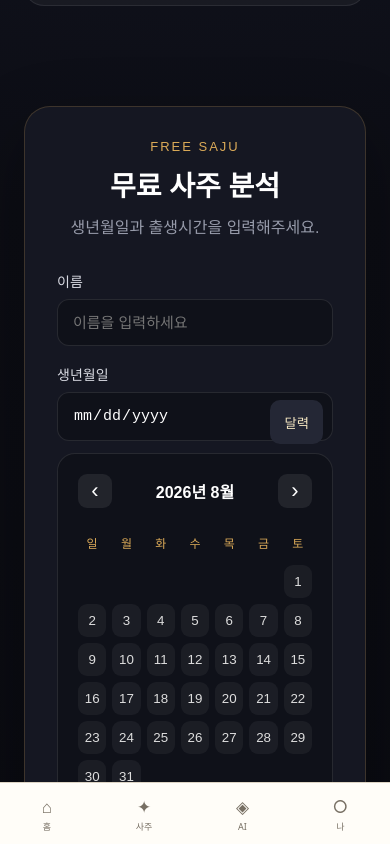
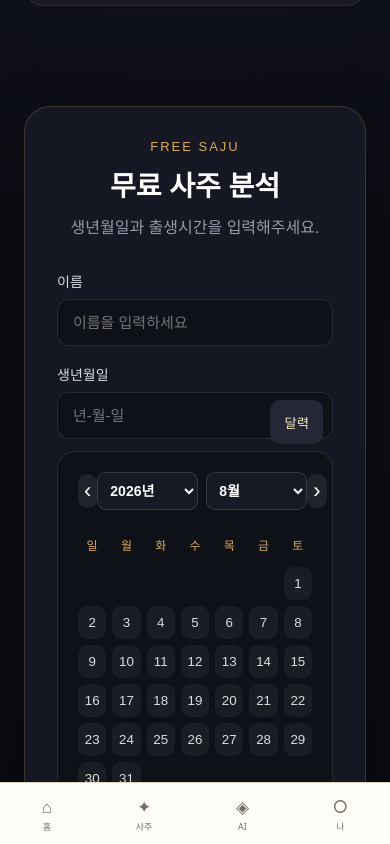
Before and after one commit to myeongun-ai/myeongun, a Next.js app: page / in a window 390 px wide. Both pictures are taken after a click on the button "달력". Shown: the part 1173-2017 px from the top of the page. Built offline with nearby package versions, Linux system fonts and the light colour scheme.

Commit message:
홈 무료 사주 모바일 연도 월 선택 달력 개선

```diff
--- a/app/page.tsx
+++ b/app/page.tsx
@@ -394,16 +394,22 @@ export default function Home() {
 
             <div style={{ position: "relative" }}>
               <input
-                name="birth"
-                value={form.birth}
-                onChange={handleChange}
-                type="date"
-                style={inputStyle}
-              />
+                  name="birth"
+                  value={form.birth}
+                  type="text"
+                  readOnly
+                  placeholder="년-월-일"
+                  onClick={() => setCalendarOpen(true)}
+                  style={{
+                    ...inputStyle,
+                    cursor: "pointer",
+                    paddingRight: "86px",
+                  }}
+                />
 
               <button
                 type="button"
-                onClick={() => setCalendarOpen(!calendarOpen)}
+                onClick={() => setCalendarOpen(true)}
                 style={{
                   position: "absolute",
                   right: "10px",
@@ -448,9 +454,76 @@ export default function Home() {
                     ‹
                   </button>
 
-                  <strong>
-                    {year}년 {month + 1}월
-                  </strong>
+                  <div
+                      style={{
+                        display: "grid",
+                        gridTemplateColumns: "1fr 1fr",
+                        gap: "8px",
+                        minWidth: "210px",
+                      }}
+                    >
+                      <select
+                        aria-label="연도 선택"
+                        value={year}
+                        onChange={(e) =>
+                          setViewDate(
+                            new Date(Number(e.target.value), month, 1)
+                          )
+                        }
+                        style={{
+                          minWidth: 0,
+                          height: "38px",
+                          border: "1px solid rgba(255,255,255,0.14)",
+                          borderRadius: "9px",
+                          background: "#171a24",
+                          color: "#fff",
+                          padding: "0 8px",
+                          fontSize: "14px",
+                          fontWeight: 700,
+                        }}
+                      >
+                        {Array.from(
+                          {
+                            length:
+                              new Date().getFullYear() - 1930 + 1,
+                          },
+                          (_, i) => new Date().getFullYear() - i
+                        ).map((itemYear) => (
+                          <option key={itemYear} value={itemYear}>
+                            {itemYear}년
+                          </option>
+                        ))}
+                      </select>
+
+                      <select
+                        aria-label="월 선택"
+                        value={month}
+                        onChange={(e) =>
+                          setViewDate(
+                            new Date(year, Number(e.target.value), 1)
+                          )
+                        }
+                        style={{
+                          minWidth: 0,
+                          height: "38px",
+                          border: "1px solid rgba(255,255,255,0.14)",
+                          borderRadius: "9px",
+                          background: "#171a24",
+                          color: "#fff",
+                          padding: "0 8px",
+                          fontSize: "14px",
+                          fontWeight: 700,
+                        }}
+                      >
+                        {Array.from({ length: 12 }, (_, i) => i).map(
+                          (itemMonth) => (
+                            <option key={itemMonth} value={itemMonth}>
+                              {itemMonth + 1}월
+                            </option>
+                          )
+                        )}
+                      </select>
+                    </div>
 
                   <button
                     type="button"
```
